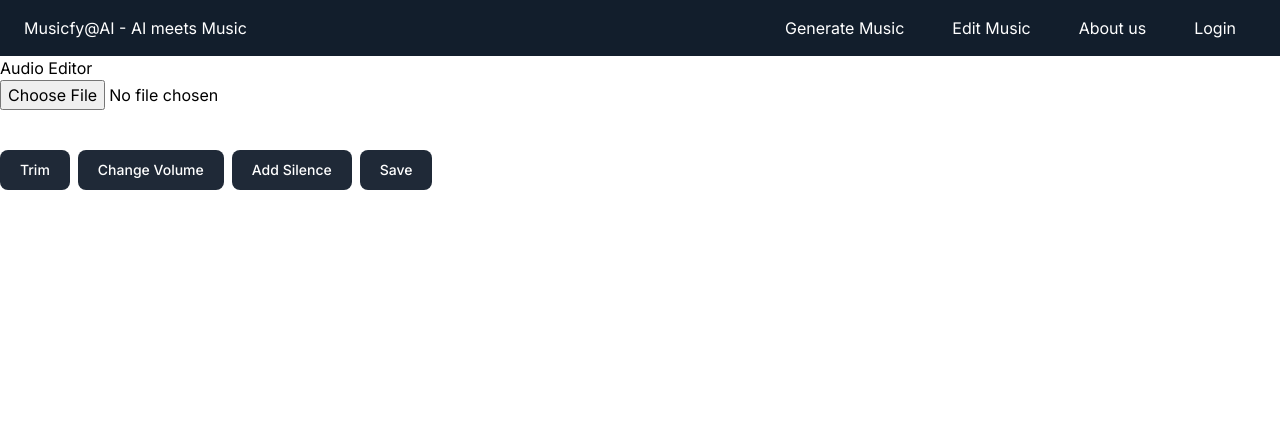
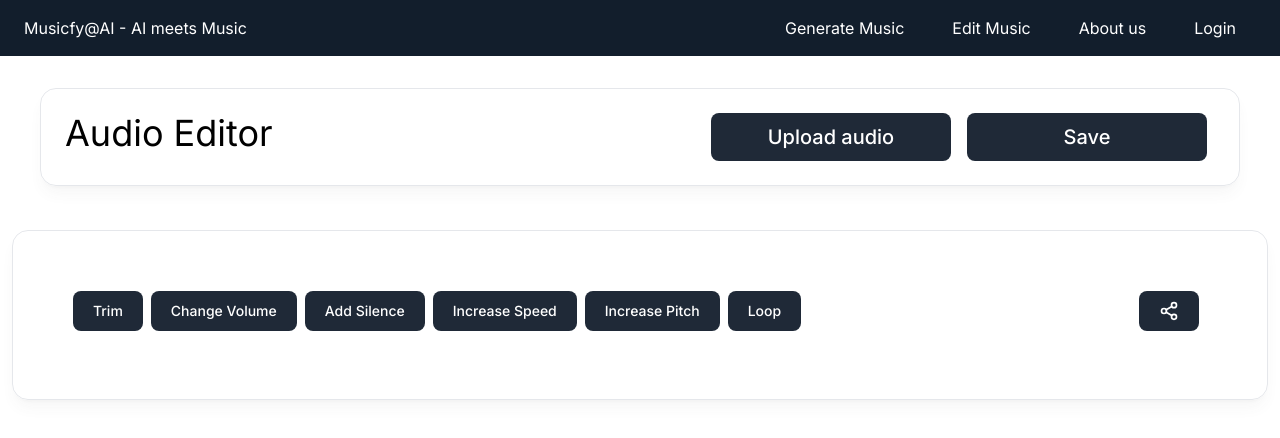
Before and after one commit to Agrim1234/Musicfy-AI, a Next.js app: page /editMusic in a window 1280 px wide. Shown: the top 438 px of the page. Built offline with nearby package versions, Linux system fonts and the light colour scheme; no server answers.

Commit message:
minor changes

```diff
--- a/app/editMusic/page.tsx
+++ b/app/editMusic/page.tsx
@@ -7,6 +7,8 @@ import { useAppDispatch, useAppSelector } from '../hooks';
 import AudioEditingComponent from '@/components/editMusic/AudioEditingComponent';
 import { audioFileAdded } from '../features/audioFilesToBeEdited/audioFilesToBeEdited';
 import axios from 'axios';
+import { FaFacebookF, FaTwitter } from 'react-icons/fa';
+import { MdEmail } from 'react-icons/md';
 
 const AudioEditor = () => {
     const [audioFile, setAudioFile] = useState<Blob | null>(null);
@@ -15,6 +17,7 @@ const AudioEditor = () => {
     const [editedAudioFile, setEditedAudioFile] = useState<Blob | null>(null)
     const audioFilesToBeEdited = useAppSelector(state => state.audioFilesToBeEdited);
     const dispatch = useAppDispatch()
+    const [showShareOptions, setShowShareOptions] = useState(false)
 
     const handleFileUpload = async (e: { target: { files: FileList | null }; }) => {
         const file = e.target.files && e.target.files[0] ? e.target.files[0] : null;
@@ -85,9 +88,7 @@ const AudioEditor = () => {
     };
 
     const handleTrim = () => {
-        // Make an API call to trim (example with start/end hard-coded)
         const formData = new FormData();
-
         if (audioFile) {
             formData.append('audio', editedAudioFile ? editedAudioFile : audioFile);
         } else {
@@ -96,7 +97,7 @@ const AudioEditor = () => {
         formData.append('start', "5");
         formData.append('end', "12");
 
-        fetch('http://localhost:5000/trim', {
+        fetch('https://musicfy-backend-production.up.railway.app/trim', {
             method: 'POST',
             body: formData,
         })
@@ -112,7 +113,6 @@ const AudioEditor = () => {
     };
 
     const handleChangeVolume = () => {
-        // Make an API call to trim (example with start/end hard-coded)
         const formData = new FormData();
 
         if (audioFile) {
@@ -122,9 +122,13 @@ const AudioEditor = () => {
         }
         formData.append('volume', "5");
 
-        fetch('http://localhost:5000/adjust-volume', {
+        fetch('https://musicfy-backend-production.up.railway.app/adjust-volume', {
             method: 'POST',
             body: formData,
+            headers: {
+                'Access-Control-Allow-Origin': '*',
+                'Content-Type': 'multipart/form-data'
+            }
         })
             .then((res) => res.blob())
             .then((blob) => {
@@ -138,7 +142,6 @@ const AudioEditor = () => {
     };
 
     const handleAddSilence = () => {
-        // Make an API call to trim (example with start/end hard-coded)
         const formData = new FormData();
 
         if (audioFile) {
@@ -148,9 +151,13 @@ const AudioEditor = () => {
         }
         formData.append('volume', "5");
 
-        fetch('http://localhost:5000/add-silence', {
+        fetch('https://musicfy-backend-production.up.railway.app/add-silence', {
             method: 'POST',
             body: formData,
+            headers: {
+                'Access-Control-Allow-Origin': '*',
+                'Content-Type': 'multipart/form-data'
+            }
         })
             .then((res) => res.blob())
             .then((blob) => {
@@ -173,20 +180,100 @@ const AudioEditor = () => {
         }
     }
 
+    const handleIncreaseSpeed = () => {
+        console.log("increasing speed")
+    }
+
+    const handleIncreasePitch = () => {
+        console.log("increasing pitch")
+    }
+
+    const handleClickShare = async () => {
+        if (navigator.share && waveformRef.current) {
+            try {
+                await navigator.share({
+                    title: 'users song',
+                    url: `${process.env.NEXT_PUBLIC_URL}/${audioFilesToBeEdited[0]}`
+                });
+                console.log('Track shared successfully');
+            } catch (error) {
+                console.error('Error sharing track:', error);
+            }
+        } else {
+            //alert(`Web Share API is not supported in this browser. This is the song Url: ${process.env.NEXT_PUBLIC_URL}${audioFilesToBeEdited[0].song.srcUrl}`);
+            setShowShareOptions(!showShareOptions);
+        }
+    };
+
     return (
         <div className='flex flex-col'>
-            <h2>Audio Editor</h2>
-            <input type="file" onChange={handleFileUpload} accept="audio/*" />
+            <div className='flex justify-between mx-10 bg-secondary/15 shadow-lg shadow-neutral-600/5 backdrop-blur-lg border border-primary/10 p-6 rounded-2xl m-8'>
+                <h2 className='text-4xl'>Audio Editor</h2>
+                <div className='flex gap-4'>
+                    <div className='flex justify-center items-center'>
+                        <label htmlFor="upload-audio" className='flex justify-center items-center text-xl text-white bg-gray-800 hover:bg-gray-900 focus:outline-none focus:ring-4 focus:ring-gray-300 font-medium rounded-lg px-5 py-2.5 [text-decoration:none] w-60'>
+                            Upload audio
+                        </label>
+                    </div>
+                    <input type="file" id='upload-audio' onChange={handleFileUpload} accept="audio/*" className='hidden' />
+                    <button onClick={handleSave} className="text-white text-xl w-60 bg-gray-800 hover:bg-gray-900 focus:outline-none focus:ring-4 focus:ring-gray-300 font-medium rounded-lg px-5 py-2.5 me-2">Save</button>
+                </div>
+            </div>
             {/* <div ref={waveformRef} style={{ width: '100%', height: '100px' }} /> */}
+            <div className='flex flex-col bg-secondary/15 shadow-lg shadow-neutral-600/5 backdrop-blur-lg border border-primary/10 p-6 rounded-2xl m-3'>
+                <div className='flex justify-between bg-secondary/15 backdrop-blur-lg p-6 rounded-2xl m-3'>
                     <div>
                         <Button onClick={handleTrim}>Trim</Button>
                         <Button onClick={handleChangeVolume}>Change Volume</Button>
                         <Button onClick={handleAddSilence}>Add Silence</Button>
-                <Button onClick={handleSave}>Save</Button>
+                        <Button onClick={handleIncreaseSpeed}>Increase Speed</Button>
+                        <Button onClick={handleIncreasePitch}>Increase Pitch</Button>
+                        <Button onClick={handleSave}>Loop</Button>
+                    </div>
+                    <div className='flex justify-end'>
+                        <Button onClick={handleClickShare}>
+                            <svg xmlns="http://www.w3.org/2000/svg" width="20" height="20" viewBox="0 0 24 24" fill="none" stroke="currentColor" stroke-width="2" stroke-linecap="round" stroke-linejoin="round" className="flex items-center justify-center h-full text-white">
+                                <circle cx="18" cy="5" r="3"></circle><circle cx="6" cy="12" r="3"></circle><circle cx="18" cy="19" r="3"></circle><line x1="8.59" x2="15.42" y1="13.51" y2="17.49"></line><line x1="15.41" x2="8.59" y1="6.51" y2="10.49"></line>
+                            </svg>
+                        </Button>
+                        {showShareOptions && audioFile !== null && (
+                            <div className="share-options absolute bg-black border-[1px] border-white p-3 -right-2 rounded-xl">
+                                <ul className='flex flex-col gap-3'>
+                                    <li>
+                                        <a
+                                            href={`https://www.facebook.com/sharer/sharer.php?u=${encodeURIComponent(URL.createObjectURL(editedAudioFile ? editedAudioFile : audioFile))}`}
+                                            target="_blank"
+                                            rel="noopener noreferrer"
+                                        >
+                                            <FaFacebookF className='text-2xl text-white' />
+                                        </a>
+                                    </li>
+                                    <li>
+                                        <a
+                                            href={`https://twitter.com/intent/tweet?text=${encodeURIComponent('users song')}&url=${encodeURIComponent(URL.createObjectURL(editedAudioFile ? editedAudioFile : audioFile))}`}
+                                            target="_blank"
+                                            rel="noopener noreferrer"
+                                        >
+                                            <FaTwitter className='text-2xl text-white' />
+                                        </a>
+                                    </li>
+                                    <li>
+                                        <a
+                                            href={`mailto:?subject=Check out this song: ${encodeURIComponent('users song')}&body=${encodeURIComponent(URL.createObjectURL(editedAudioFile ? editedAudioFile : audioFile))}`}
+                                        >
+                                            <MdEmail className='text-2xl text-white' />
+                                        </a>
+                                    </li>
+                                </ul>
+                            </div>
+                        )}
+                    </div>
+
                 </div>
                 {audioFilesToBeEdited.length > 0 && (
                     <AudioEditingComponent />
                 )}
+            </div>
             {/* Add more controls as needed */}
         </div>
     );
--- a/components/button.tsx
+++ b/components/button.tsx
@@ -9,7 +9,7 @@ interface ButtonProps {
 
 export const Button = ({ onClick, children }: ButtonProps) => {
   return (
-    <button onClick={onClick} type="button" className="text-white bg-gray-800 hover:bg-gray-900 focus:outline-none focus:ring-4 focus:ring-gray-300 font-medium rounded-lg text-sm px-5 py-2.5 me-2 mb-2 mt-10">
+    <button onClick={onClick} type="button" className="text-white bg-gray-800 hover:bg-gray-900 focus:outline-none focus:ring-4 focus:ring-gray-300 font-medium rounded-lg text-sm px-5 py-2.5 me-2 mb-2">
       {children}
     </button>
 
```
Also changed, not shown: components/editMusic/AudioEditingComponent.tsx (+2 -50 lines). Lines whose indentation alone changed are shown as unchanged.
